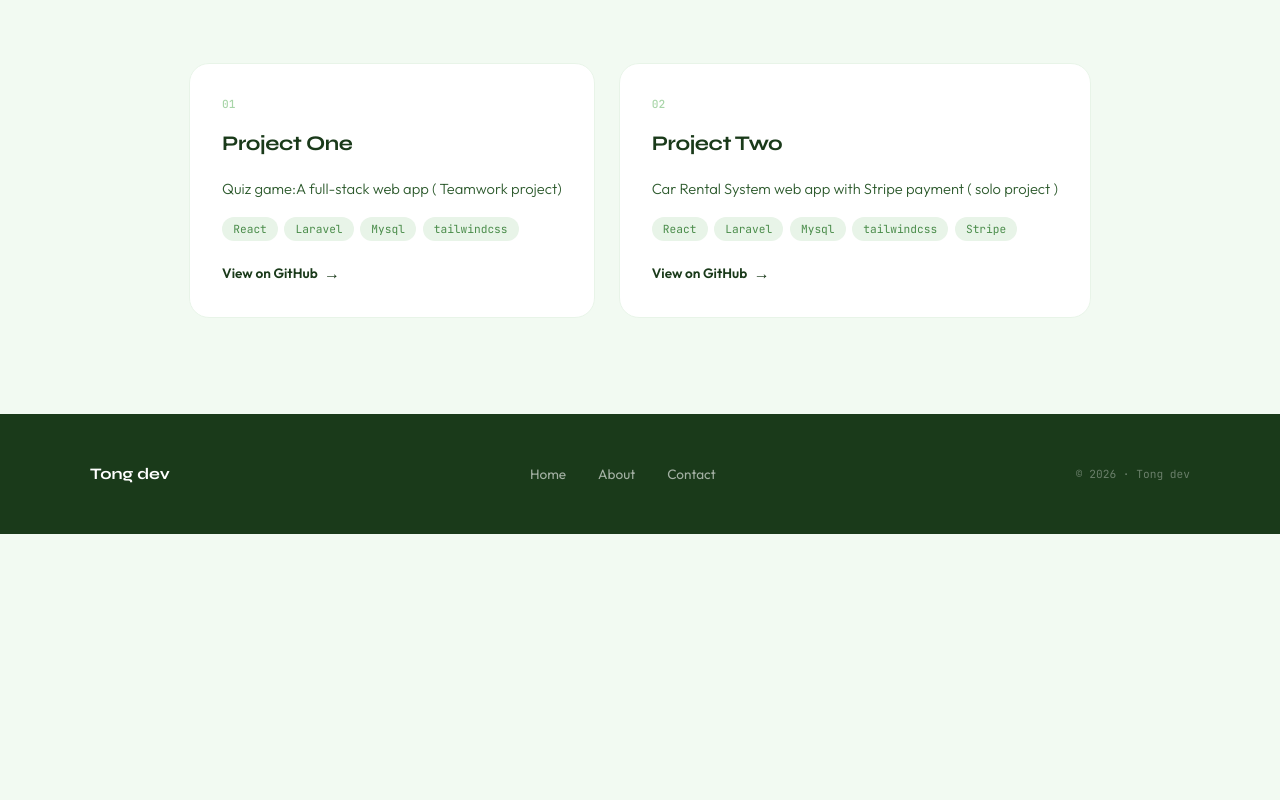
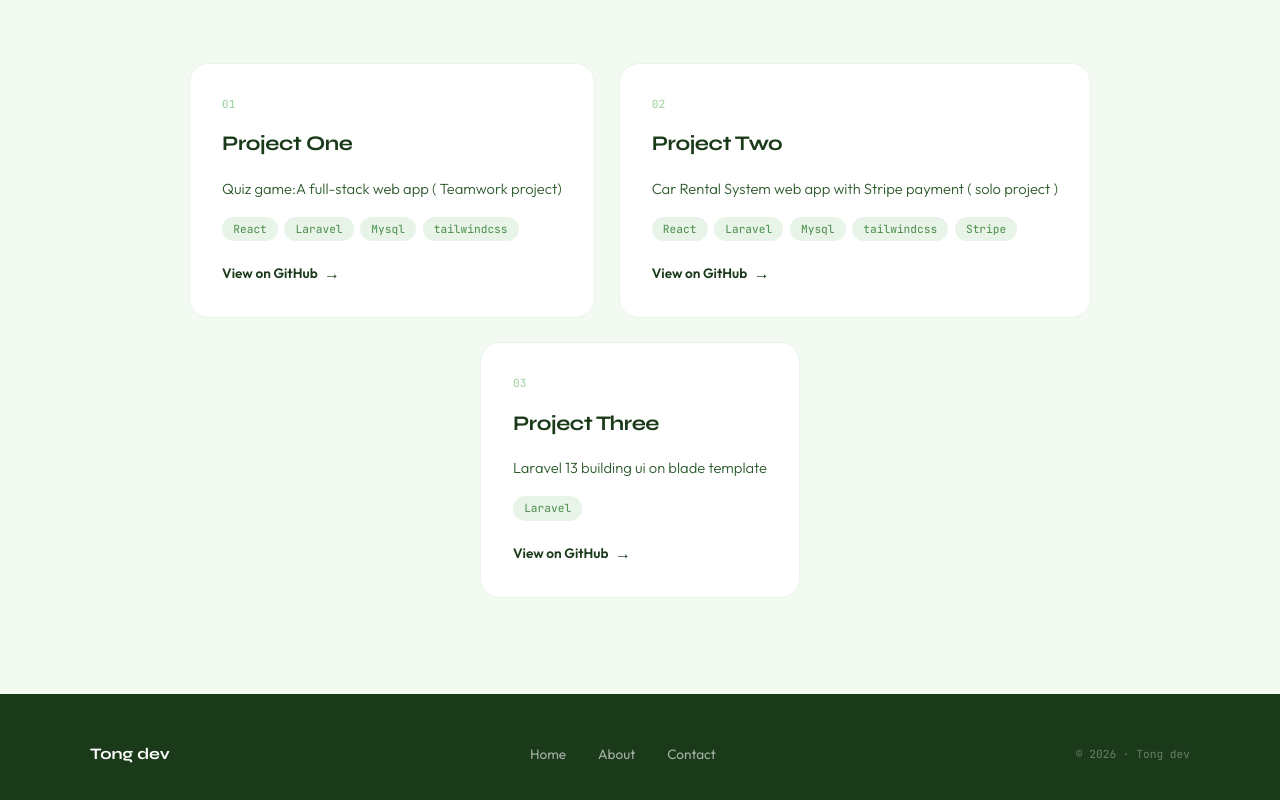
Before and after one commit to heisernbergg0942/myportfolio-, a React (Vite) app in the folder portfolio/: page / in a window 1280 px wide. Shown: the part 1711-2511 px from the top of the page. Before the commit the page ends 2245 px from the top, so only its background shows below. Built offline with nearby package versions, Linux system fonts and the light colour scheme.

Commit message:
new project add

```diff
--- a/portfolio/src/pages/Home.jsx
+++ b/portfolio/src/pages/Home.jsx
@@ -10,7 +10,9 @@ const projects = [
   { title: 'Project One',   desc: 'Quiz game:A full-stack web app  ( Teamwork project)',
      tags: ['React','Laravel','Mysql','tailwindcss'], link: 'https://github.com/sengson-great/quizz-game-demo'},
   { title: 'Project Two',   desc: 'Car Rental System web app with Stripe payment ( solo project )',
-    tags: ['React','Laravel','Mysql','tailwindcss','Stripe'], link: 'https://github.com/heisernbergg0942/Car-Rental-System-'}
+    tags: ['React','Laravel','Mysql','tailwindcss','Stripe'], link: 'https://github.com/heisernbergg0942/Car-Rental-System-'},
+      { title: 'Project Three',   desc: 'Laravel 13 building ui on blade template ',
+     tags: ['Laravel'], link: 'https://github.com/heisernbergg0942/furnish-laravel-13-project'},
 
 ]
 
```
